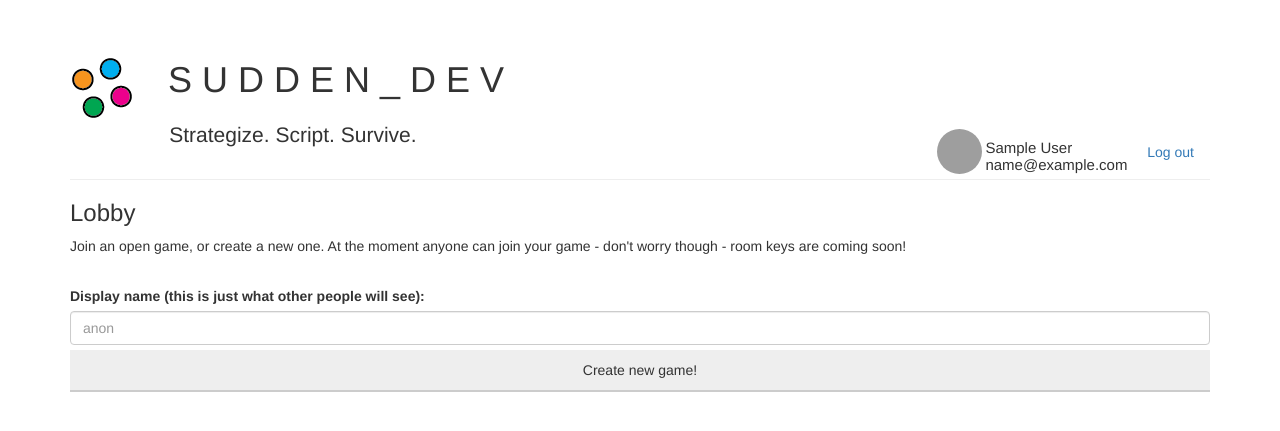
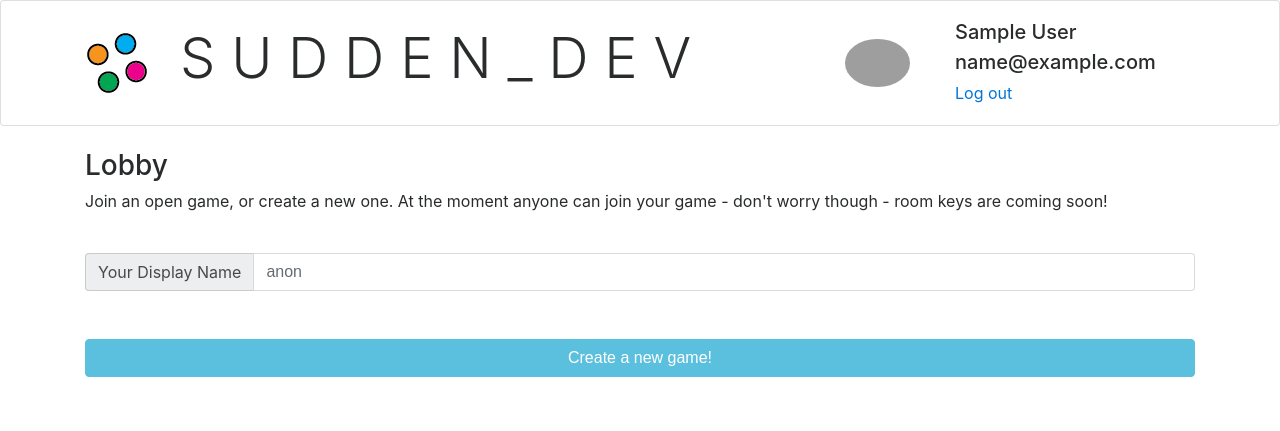
Before and after one commit to SuddenDevs/SuddenDev, a Flask app: page /lobby in a window 1280 px wide. Shown: the top 431 px of the page. Run offline with Flask 2, Linux system fonts and the light colour scheme; the visitor is signed in with stand-in values (Sample User, id 1); data comes from the database, SQL or seed files in the repository; parts of the project's set-up code (start-up, migrations or seed data) failed here and were passed over; some libraries are stand-ins or nearby versions; grey boxes are pictures that could not be loaded.

Commit message:
[NG] Upgrade to bootstrap v4 and fix most pages and macros.

```diff
--- a/suddendev/static/style_lobby.css
+++ /dev/null
@@ -1,140 +0,0 @@
-.header{
-	width: 100%;
-	margin-bottom: 50px;
-	padding: 25px;
-	margin:0 auto;
-}
-
-.title{
-  width: 500px;
-  display: inline-block;
-}
-
-.mainHeading{
-  display: inline-block;
-  white-space: pre;
-}
-
-.loginCell{
-	display:inline-block;
-	vertical-align:middle;
-}
-
-.displayPicCell{
-	width: 45px;
-	height: 45px;
-}
-
-div.loginDetails{
-	display: inline-block;
-	float: right;
-}
-
-img.loginDetails{
-	border-radius: 50%;
-	width: 100%;
-	height: 100%;
-	display:inline-block;
-}
-
-h3.loginDetails{
-	font-size: 15px;
-}
-
-.buttonCell{
-	padding: 14px 16px;
-}
-
-.mainGrid{
-	width:100%;
-	height:calc(100% - 150px);
-	position: absolute;
-}
-
-.lobbyCol{
-	padding: 25px;
-	min-width: 600px;
-	height: 100%;
-	position: relative;
-	display: flex;
-	flex-direction: column;
-	align-content: stretch;
-}
-
-.flexForm{
-	flex:1 1 auto;
-	display:flex;
-	flex-direction:column;
-	align-content: stretch;
-}
-
-.nameBtnCol {
-	float: left;
-	display: inline-block;
-}
-
-.nameInputCol {
-	position: relative;
-	height: 100%;
-}
-
-.nameInput {
-	margin-bottom: 5px;
-}
-
-div.roomTable {
-	overflow-x:auto;
-	border-style:solid;
-	border-color:#ccc;
-	border-width: thin;
-	width: 100%;
-	padding-left: 0;
-	flex: 1 1 auto;
-	min-width: 450px;
-}
-
-.roomRow {
-	border-bottom:solid;
-	border-color:#ccc;
-	border-width:thin;
-}
-
-.roomCol {
-	margin-top: 10px;
-}
-
-.roomControl{
-    background-color: #eee	;
-    outline: none;
-    border-style: none;
-    cursor: pointer;
-    padding: 10px 16px;
-    transition: 0.3s;
-    width: 100%;
-    flex: 0 0 auto;
-}
-
-.roomControl:hover{
-  background-color: #ddd;
-}
-
-.roomControl:active{
-	background-color: #ccc;
-}
-
-.editorContainer{
-	border-style:solid;
-	border-width:thin;
-  border-color: #ccc;
-  top: 0;
-  width: 100%;
-  display: flex;
-  flex: 1 1 auto;
-}
-
-@media screen {
-  #editor {
-  display: flex;
-  flex: 1 1 auto;
-  }
-}
--- a/suddendev/templates/base.html
+++ b/suddendev/templates/base.html
@@ -1,4 +1,4 @@
-<!doctype html>
+<!DOCTYPE html>
 
 <html lang="en">
 <head>
@@ -32,24 +32,17 @@
     {% endif %}
   </script>
 
-  <!-- Bootstrap compiled and minified CSS -->
-  <link rel="stylesheet" href="https://maxcdn.bootstrapcdn.com/bootstrap/3.3.7/css/bootstrap.min.css" integrity="sha384-BVYiiSIFeK1dGmJRAkycuHAHRg32OmUcww7on3RYdg4Va+PmSTsz/K68vbdEjh4u" crossorigin="anonymous">
+  <!-- Required meta tags -->
+  <meta charset="utf-8">
+  <meta name="viewport" content="width=device-width, initial-scale=1, shrink-to-fit=no">
 
-  <!-- Bootstrap theme -->
-  <link rel="stylesheet" href="https://maxcdn.bootstrapcdn.com/bootstrap/3.3.7/css/bootstrap-theme.min.css" integrity="sha384-rHyoN1iRsVXV4nD0JutlnGaslCJuC7uwjduW9SVrLvRYooPp2bWYgmgJQIXwl/Sp" crossorigin="anonymous">
+  <!-- Bootstrap CSS -->
+  <link rel="stylesheet" href="https://maxcdn.bootstrapcdn.com/bootstrap/4.0.0-alpha.6/css/bootstrap.min.css" integrity="sha384-rwoIResjU2yc3z8GV/NPeZWAv56rSmLldC3R/AZzGRnGxQQKnKkoFVhFQhNUwEyJ" crossorigin="anonymous">
 
   <!-- Icon -->
   <link rel="shortcut icon" href="{{ url_for('static', filename='favicon.ico') }}">
 
-  <!--[if lt IE 9]>
-    <script src="https://cdnjs.cloudflare.com/ajax/libs/html5shiv/3.7.3/html5shiv.js"></script>
-  <![endif]-->
-
-  <script src="https://ajax.googleapis.com/ajax/libs/jquery/1.12.4/jquery.min.js"></script>
-  <script type="text/javascript" src="//cdnjs.cloudflare.com/ajax/libs/socket.io/1.3.5/socket.io.min.js"></script>
   {% block head %}{% endblock %}
-
-
 </head>
 
 <body>
@@ -61,8 +54,11 @@
   {% endfor %}
   {% block body %}{% endblock %}
 
-  <!-- Bootstrap compiled and minified JavaScript -->
-  <script src="https://maxcdn.bootstrapcdn.com/bootstrap/3.3.7/js/bootstrap.min.js" integrity="sha384-Tc5IQib027qvyjSMfHjOMaLkfuWVxZxUPnCJA7l2mCWNIpG9mGCD8wGNIcPD7Txa" crossorigin="anonymous"></script>
+  <!-- jQuery first, then Tether, then Bootstrap JS, then socketio. -->
+  <script src="https://code.jquery.com/jquery-3.1.1.slim.min.js" integrity="sha384-A7FZj7v+d/sdmMqp/nOQwliLvUsJfDHW+k9Omg/a/EheAdgtzNs3hpfag6Ed950n" crossorigin="anonymous"></script>
+  <script src="https://cdnjs.cloudflare.com/ajax/libs/tether/1.4.0/js/tether.min.js" integrity="sha384-DztdAPBWPRXSA/3eYEEUWrWCy7G5KFbe8fFjk5JAIxUYHKkDx6Qin1DkWx51bBrb" crossorigin="anonymous"></script>
+  <script src="https://maxcdn.bootstrapcdn.com/bootstrap/4.0.0-alpha.6/js/bootstrap.min.js" integrity="sha384-vBWWzlZJ8ea9aCX4pEW3rVHjgjt7zpkNpZk+02D9phzyeVkE+jo0ieGizqPLForn" crossorigin="anonymous"></script>
+  <script type="text/javascript" src="//cdnjs.cloudflare.com/ajax/libs/socket.io/1.3.5/socket.io.min.js"></script>
 
 </body>
 </html>
--- a/suddendev/templates/index.html
+++ b/suddendev/templates/index.html
@@ -2,11 +2,9 @@
 {% from 'macros.html' import suddendev_header %}
 {% block body %}
 
+  {{ suddendev_header() }}
   <div class="container">
-
-      {{ suddendev_header() }}
-
-      <h2>Your code is not alone.</h2>
+      <h3>Your code is not alone.</h3>
       <br>
       Write scripts to manipulate a character.
       Join forces with other players to defend The Most Beautiful Shape from shadowy triangles.
--- a/suddendev/templates/lobby.html
+++ b/suddendev/templates/lobby.html
@@ -1,63 +1,39 @@
 {% extends "base.html" %}
-
-{% block head %}
-  <link rel="stylesheet" type="text/css" href="{{url_for('static', filename='style_lobby.css')}}">
-{% endblock %}
+{% from 'macros.html' import suddendev_logged_in_header %}
 
 {% block body %}
+    {{ suddendev_logged_in_header(user.picture, user.name, user.email) }}
     <div class="container">
-    <div class="page-header">
-      <div>
-        <img src="{{ url_for('static', filename='logo_64.png')}}">
-        <h1 style="display:inline-block; white-space:pre">   S U D D E N _ D E V</h1>
-      </div>
-
-
-      <div class="container-fluid loginDetails">
-        <div class="row loginDetails">
-          <div class="col-sm loginCell displayPicCell">
-            <img class="loginDetails" src="{{user.picture}}">
-          </div>
-          <div class="col-sm loginCell">
-            <h3 class="loginDetails">{{ user.name }}<br>{{ user.email }}</h3>
-          </div>
-          <div class="col-sm loginCell buttonCell">
-            <a href="{{url_for('main.logout')}}">Log out</a>
-          </div>
-        </div>
-      </div>
-
-    <p class="lead" style="white-space:pre">                 Strategize. Script. Survive.</p>
-    </div>
-
       <h3>Lobby</h3>
       <p>Join an open game, or create a new one. At the moment anyone can join your game -
       don't worry though - room keys are coming soon!</p>
       <br>
-
       <form method="POST" class="flexForm">
-      <label for="usr">Display name (this is just what other people will see):</label>
-      <input type="text" class="form-control nameInput align-bottom" name="name" placeholder="anon">
-      <button type="submit" class="roomControl" name="submit" value="create">Create new game!</button>
-      <div class="container-fluid roomTable">
+        <div class="input-group">
+          <span class="input-group-addon" id="name-addon">Your Display Name</span>
+          <input type="text" name="name" class="form-control" placeholder="anon" aria-describedby="name-addon" id="name">
+        </div>
+        <br>
           {% for r in rooms %}
-          <div class="row roomRow">
-            <div class="col-sm-3">
-              <button type="submit" class="btn btn-success roomControl" name="submit" value="{{ r['game_id'] }}">
-              Join Room</button>
+            <div class="card">
+              <div class="row align-items-center">
+                <div class="col">
+                  <center>{{ r['lobby_name']}}</center>
                 </div>
-            <div class="col-sm-3 roomCol">
-              <span>{{ r['lobby_name']}}</span>
+                <div class="col">
+                  <center>{{ r['created_by']}}</center>
                 </div>
-            <div class="col-sm-3 roomCol">
-              <span>{{ r['created_by']}}</span>
+                <div class="col">
+                  <center>{{ r['player_count']}}/4 players</center>
                 </div>
-            <div class="col-sm-3 roomCol">
-              <span>{{ r['player_count']}}/4 players</span>
+                <div class="col">
+                  <button type="submit" class="btn btn-block btn-success" name="submit" value="{{ r['game_id'] }}">Join Room</button>
+                </div>
               </div>
             </div>
           {% endfor %}
-      </div>
+        <br>
+        <button type="submit" class="btn btn-info btn-block" name="submit" value="create">Create a new game!</button>
       </form>
     </div>
 {% endblock %}
--- a/suddendev/templates/macros.html
+++ b/suddendev/templates/macros.html
@@ -1,9 +1,51 @@
 {% macro suddendev_header() %}
-  <div class="page-header">
-    <div>
-	    <img src="{{ url_for('static', filename='logo_64.png')}}">
-	    <h1 style="display:inline-block; white-space:pre">   S U D D E N _ D E V</h1>
+<div class="card">
+  <div class="card-block">
+    <div class="container">
+      <div class="row align-items-center">
+        <div class="col-md-1">
+          <img src="{{ url_for('static', filename='logo_64.png')}}">
+        </div>
+        <div class="col">
+          <h1 class="display-4">S U D D E N _ D E V</h1>
+        </div>
+      </div>
     </div>
-    	<p class="lead" style="white-space:pre">                 Strategize. Script. Survive.</p>
   </div>
+</div>
+<br>
 {% endmacro %}
+
+{% macro suddendev_logged_in_header(picture, name, email) %}
+<div class="card">
+  <div class="card-block">
+    <div class="container">
+      <div class="row align-items-center">
+        <div class="col-md-1">
+          <img src="{{ url_for('static', filename='logo_64.png')}}">
+        </div>
+        <div class="col">
+          <h1 class="display-4">S U D D E N _ D E V</h1>
+        </div>
+        <div class="col-md-1">
+          <img src="{{ picture }}" class="rounded-circle img-fluid">
+        </div>
+        <div class="col-md-3">
+	  <div class=row">
+	    <div class="col">
+              <h5>{{ name }}</h5>
+            </div>
+	    <div class="col">
+              <h5>{{ email }}</h5>
+            </div>
+	    <div class="col">
+              <a href="{{url_for('main.logout')}}">Log out</a>
+            </div>
+          </div>
+        </div>
+      </div>
+    </div>
+  </div>
+</div>
+<br>
+{% endmacro %}
```
Also changed, not shown: suddendev/templates/home.html (+5 -29 lines). Lines whose indentation alone changed are shown as unchanged.
